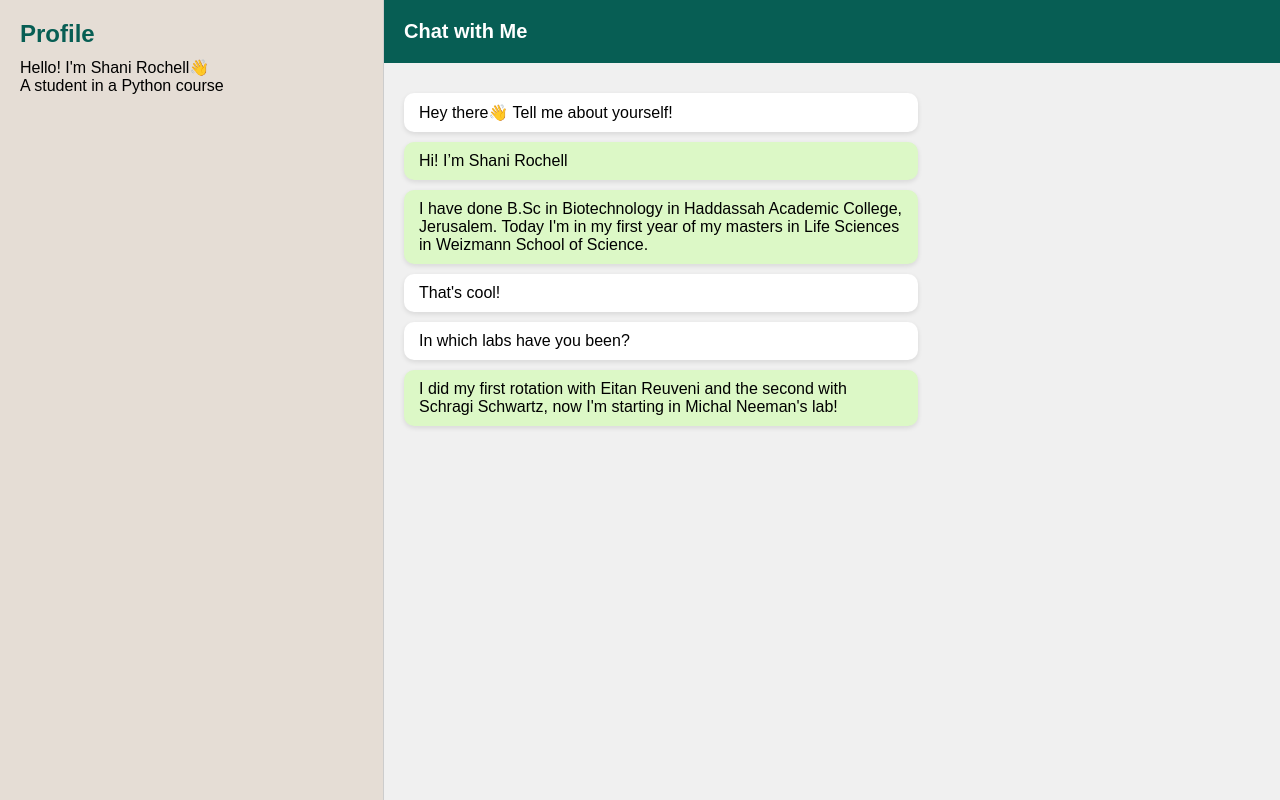
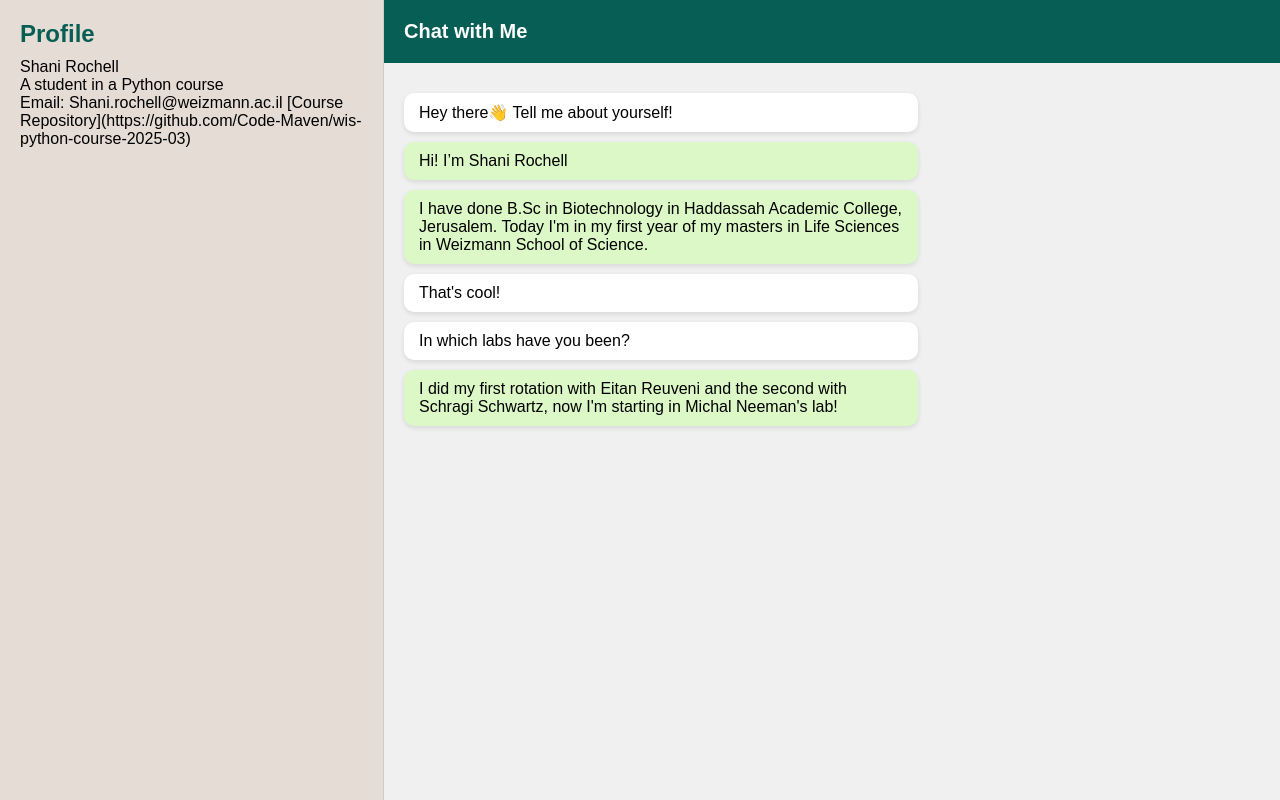
Before and after one commit to shaniroc/shaniroc.github.io, a plain HTML site: page index.html in a window 1280 px wide. Drawn offline with Linux system fonts and the light colour scheme.

Commit message:
Update index.html

```diff
--- a/index.html
+++ b/index.html
@@ -52,8 +52,10 @@
 <body>
   <div class="sidebar">
     <h2>Profile</h2>
-    <p>Hello! I'm Shani Rochell👋</p>
+    <p>Shani Rochell</p>
     <p>A student in a Python course</p>
+    <p>Email: Shani.rochell@weizmann.ac.il
+      [Course Repository](https://github.com/Code-Maven/wis-python-course-2025-03)</p>
   </div>
   <div class="chat">
     <div class="header">Chat with Me</div>
```
